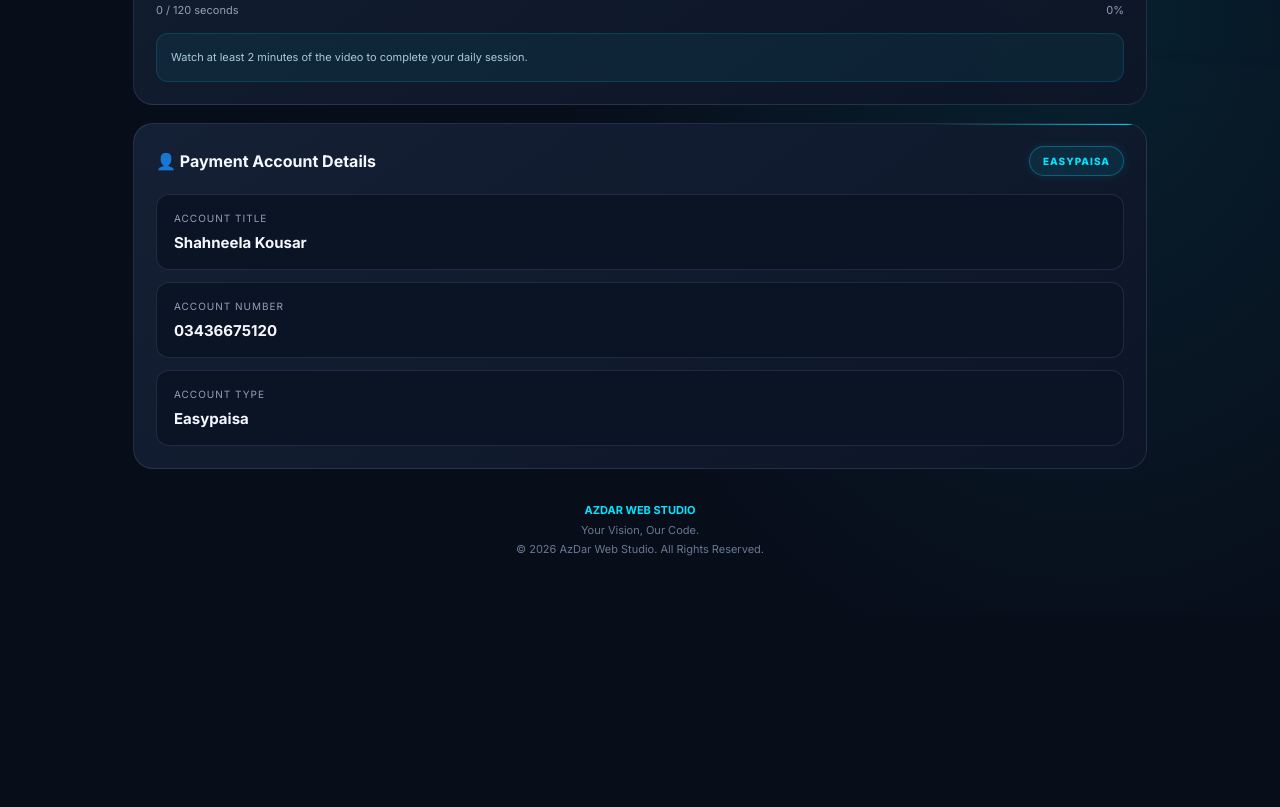
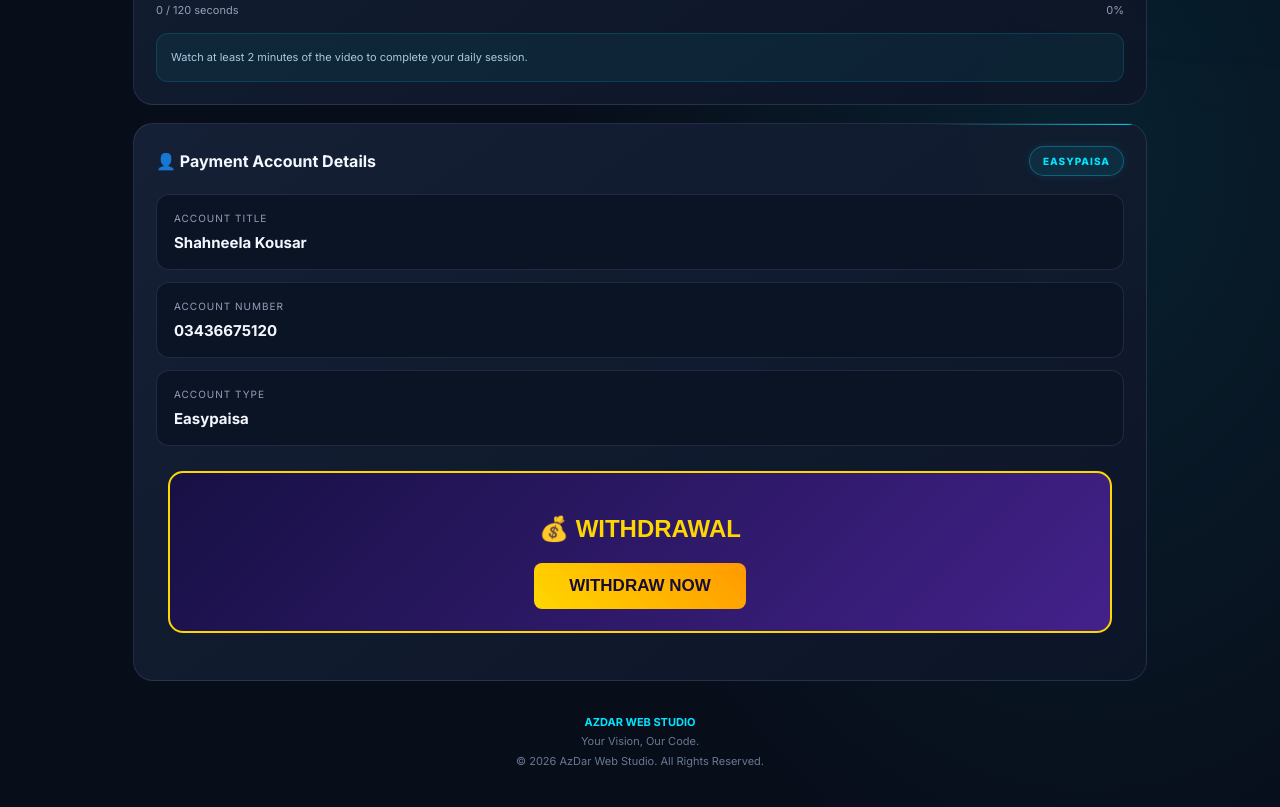
Before and after one commit to Azmatwattoo/AZDAR-ADS-., a plain HTML site: page index.html in a window 1280 px wide. Shown: the part 1419-2226 px from the top of the page. Before the commit the page ends 2034 px from the top, so only its background shows below. Drawn offline with Linux system fonts and the light colour scheme.

Commit message:
Add withdrawal section with button and message

```diff
--- a/index.html
+++ b/index.html
@@ -762,6 +762,60 @@ video{
    <strong>Easypaisa</strong>
   </div>
  </div>
+
+
+<!-- AZDAR ADS WITHDRAWAL SECTION -->
+<div id="withdrawal-section" style="
+  margin: 25px 12px;
+  padding: 22px;
+  background: linear-gradient(135deg, #171044, #43218a);
+  border: 2px solid gold;
+  border-radius: 15px;
+  text-align: center;
+  color: white;
+  font-family: Arial, sans-serif;
+">
+  <h2 style="color: gold;">💰 WITHDRAWAL</h2>
+
+  <button id="withdrawBtn" onclick="startWithdrawal()" style="
+    background: linear-gradient(45deg, #ffd700, #ff9900);
+    color: #160d35;
+    border: none;
+    padding: 13px 35px;
+    border-radius: 8px;
+    font-size: 17px;
+    font-weight: bold;
+    cursor: pointer;
+  ">
+    WITHDRAW NOW
+  </button>
+
+  <div id="withdrawMessage" style="
+    margin-top: 18px;
+    font-size: 16px;
+    font-weight: bold;
+    display: none;
+  "></div>
+</div>
+
+<script>
+function startWithdrawal() {
+  const message = document.getElementById("withdrawMessage");
+
+  // Show request notification
+  message.style.display = "block";
+  message.style.color = "#ffffff";
+  message.innerHTML =
+    "⏳ Your request is sent to admin. Please wait.";
+
+  // After 2 hours show success
+  setTimeout(function() {
+    message.style.color = "#00ff88";
+    message.innerHTML = "✅ SUCCESS!";
+  }, 2 * 60 * 60 * 1000);
+}
+</script>
+
 </section>
 
 <footer class="footer">
```
